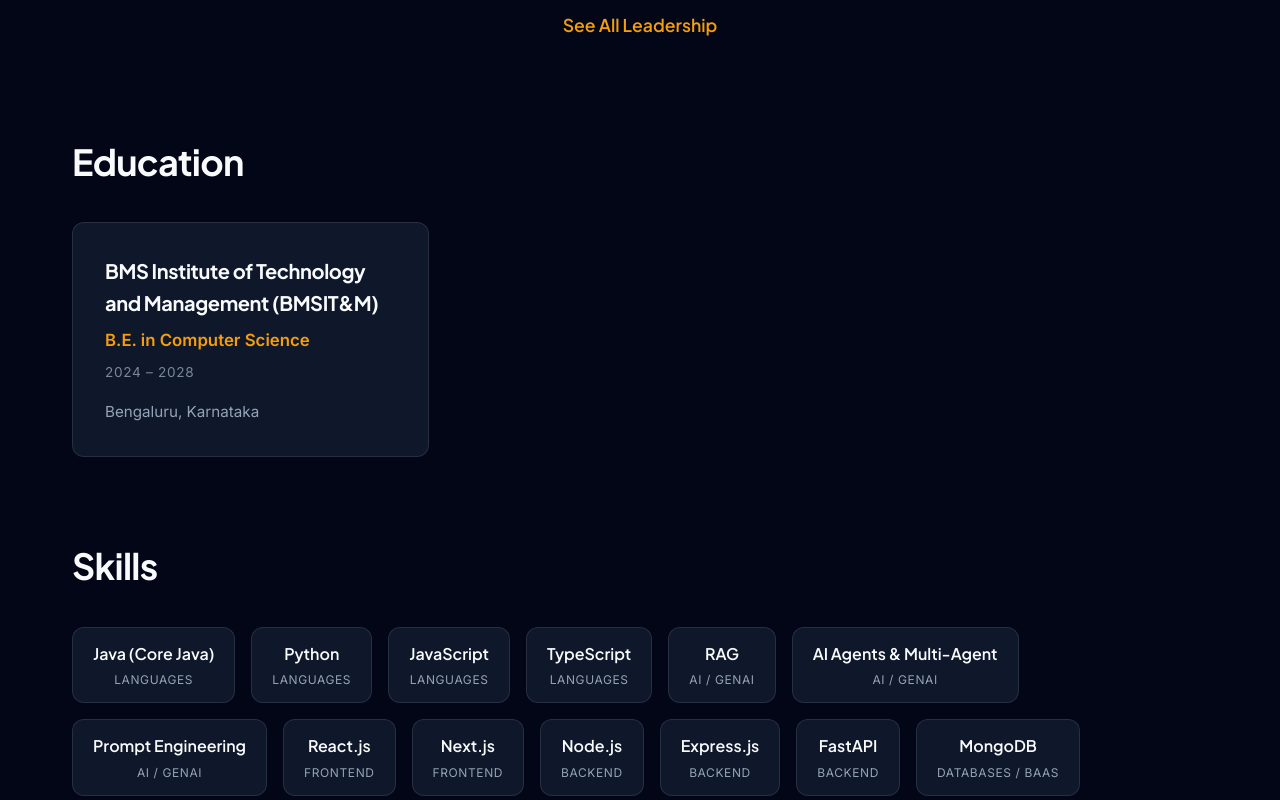
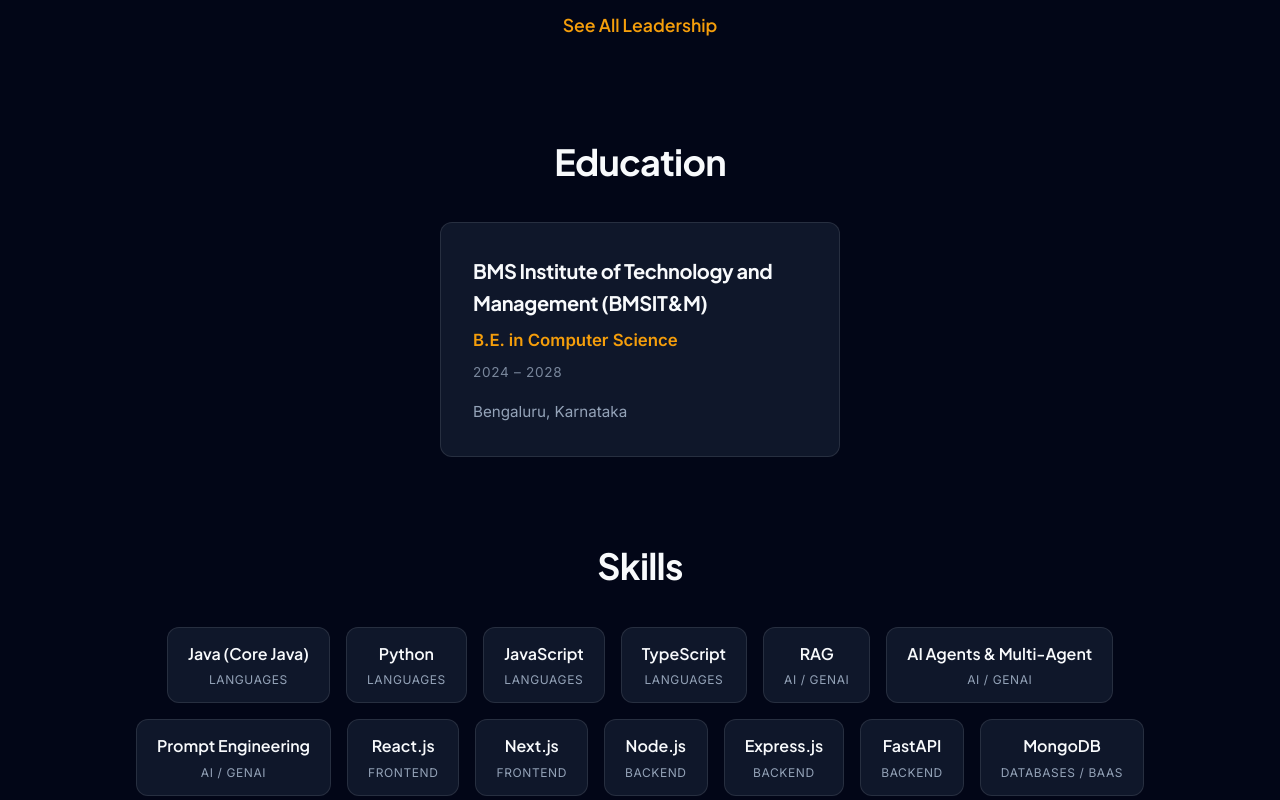
Before and after one commit to Ujwal-Jawalgi/Personal-Portfolio, a React (Vite) app in the folder frontend/: page / in a window 1280 px wide. Shown: the part 6100-6900 px from the top of the page. Built offline with nearby package versions, Linux system fonts and the light colour scheme; no server answers.

Commit message:
UI: Center align Education and Skills sections on About page

```diff
--- a/frontend/src/pages/About.jsx
+++ b/frontend/src/pages/About.jsx
@@ -199,10 +199,10 @@
         )}
       </section>
 
-      <section className="about-section mt-4">
+      <section className="about-section mt-4" style={{ textAlign: 'center' }}>
         <h2>Education</h2>
-        <div className="about-grid education-grid">
-          <div className="about-card education-card">
+        <div style={{ display: 'flex', justifyContent: 'center' }}>
+          <div className="about-card education-card" style={{ maxWidth: '400px', width: '100%', textAlign: 'left' }}>
             <h3>BMS Institute of Technology and Management (BMSIT&M)</h3>
             <span className="card-subtitle">B.E. in Computer Science</span>
             <span className="card-date">2024 &ndash; 2028</span>
@@ -211,9 +211,9 @@
         </div>
       </section>
 
-      <section className="about-section mt-4">
+      <section className="about-section mt-4" style={{ textAlign: 'center' }}>
         <h2>Skills</h2>
-        <div className="skills-grid">
+        <div className="skills-grid" style={{ justifyContent: 'center' }}>
           {skills.map(skill => (
             <div key={skill._id} className="skill-item">
               <span className="skill-name">{skill.name}</span>
```
